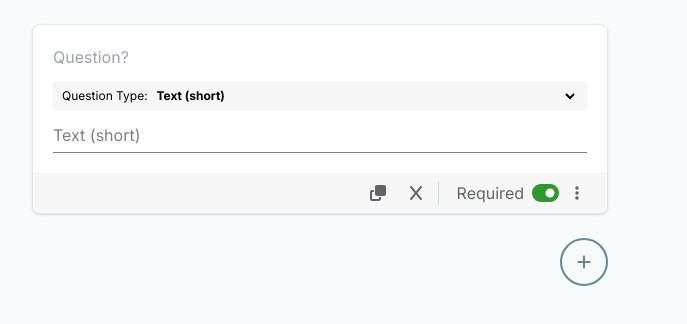
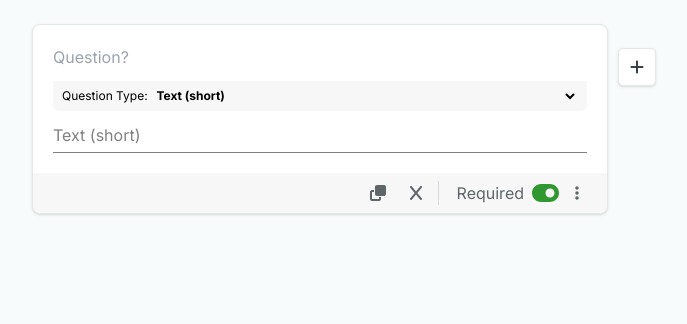
Before and after one commit to jp-ryuji/open-form, a Next.js app: page / in a window 1280 px wide. Shown: the top 324 px of the page, without its empty margins (320-1007 px from the left). Built offline with nearby package versions, Linux system fonts and the light colour scheme.

Commit message:
Put actions bar on the right side

```diff
--- /dev/null
+++ b/app/components/questions/ActionsBar.module.css
@@ -0,0 +1,32 @@
+.actionsBarContainer {
+  position: relative;
+}
+
+.actionsBar {
+  position: absolute;
+  right: -48px;
+  top: 0px;
+  margin-top: 1.5rem;
+  padding: 6px 6px;
+  display: flex;
+  flex-direction: column;
+  align-items: center;
+  transition: all 60ms ease;
+  background: white;
+  border-radius: .3rem;
+  border: 1px solid hsl(0, 0%, 90%);
+  box-shadow: hsla(0, 0%, 0%, 0) 0px 0px 0px 0px, hsla(0, 0%, 0%, 0) 0px 0px 0px 0px, hsla(0, 0%, 0%, 0.1) 0px 1px 3px 0px, hsla(0, 0%, 0%, 0.1) 0px 1px 2px -1px;
+}
+
+.actionsBarButton {
+  width: 24px;
+  height: 24px;
+  border-radius: 50%;
+  color: var(--color-light);
+}
+
+.actionsBarButton:hover, .actionsBarButton:focus {
+  outline: none;
+  color: var(--color-text);
+  background-color: hsl(var(--primary-hue), 50%, 97%);
+}
--- /dev/null
+++ b/app/components/questions/ActionsBar.tsx
@@ -0,0 +1,35 @@
+import { FontAwesomeIcon } from '@fortawesome/react-fontawesome'
+import styles from './ActionsBar.module.css'
+import { faPlus } from '@fortawesome/free-solid-svg-icons'
+import { useEffect, useState } from 'react'
+
+export const ActionsBar = ({ onAdd }: { onAdd: () => void }) => {
+  const [top, setTop] = useState(0)
+  const updateTop = () => {
+    setTop(window.scrollY)
+  }
+
+  useEffect(() => {
+    window.addEventListener('scroll', updateTop)
+
+    return () => window.removeEventListener('scroll', updateTop)
+  }, [])
+
+  return (
+    <ul className={styles.actionsBar} style={{ top }}>
+      <li className={styles.actionsBarItem}>
+        <button onClick={() => onAdd()} className={styles.actionsBarButton}>
+          <FontAwesomeIcon icon={faPlus} />
+        </button>
+      </li>
+    </ul>
+  )
+}
+
+export const ActionsBarContainer = ({
+  children,
+}: {
+  children: React.ReactNode
+}) => {
+  return <div className={styles.actionsBarContainer}>{children}</div>
+}
--- a/app/components/questions/AddQuestionButton.module.css
+++ /dev/null
@@ -1,14 +0,0 @@
-.addQuestionButton {
-  width: 3rem;
-  height: 3rem;
-  border-radius: 50%;
-  border: 2px solid currentColor;
-  color: hsl(var(--primary-hue), 20%, 50%)
-}
-
-.addQuestionButton:focus, .addQuestionButton:hover {
-  outline: none;
-  color: hsl(var(--primary-hue), 50%, 50%);
-  background-color: hsl(var(--primary-hue), 50%, 97%);
-  box-shadow: hsla(0, 0%, 0%, 0) 0px 0px 0px 0px, hsla(0, 0%, 0%, 0) 0px 0px 0px 0px, hsla(0, 0%, 0%, 0.1) 0px 1px 3px 0px, hsla(0, 0%, 0%, 0.1) 0px 1px 2px -1px;
-}
--- a/app/components/questions/AddQuestionButton.tsx
+++ /dev/null
@@ -1,20 +0,0 @@
-import { faPlus } from '@fortawesome/free-solid-svg-icons'
-import { FontAwesomeIcon } from '@fortawesome/react-fontawesome'
-import styles from './AddQuestionButton.module.css'
-
-export default function FunctionBar(props: { onClick: () => void }) {
-  const clickHandler = () => {
-    props.onClick()
-  }
-
-  return (
-    <button
-      type="button"
-      onClick={clickHandler}
-      title="Add new question"
-      className={styles.addQuestionButton}
-    >
-      <FontAwesomeIcon icon={faPlus} />
-    </button>
-  )
-}
--- a/app/components/questions/QuestionForms.tsx
+++ b/app/components/questions/QuestionForms.tsx
@@ -1,10 +1,10 @@
 'use client'
 
-import AddQuestionButton from './AddQuestionButton'
 import QuestionForm from '../question/QuestionForm'
 import { Card, CardBody } from '../ui/Card'
 import { Question, createQuestion, useQuestionStore } from '@/app/store'
 import { nanoid } from 'nanoid'
+import { ActionsBar, ActionsBarContainer } from './ActionsBar'
 
 export default function QuestionForms() {
   const questionStore = useQuestionStore()
@@ -23,7 +23,8 @@ export default function QuestionForms() {
   }
 
   return (
-    <>
+    <ActionsBarContainer>
+      <div className="pb-32">
         {questions.length ? (
           questions.map((question, index) => (
             <QuestionForm
@@ -33,7 +34,9 @@ export default function QuestionForms() {
                 addQuestionFormHandler({ ...duplicate, id: nanoid() })
               }
               onDeleteQuestion={() => deleteQuestionFormHandler(index)}
-            onUpdate={(question) => updateQuestionFormHandler(index, question)}
+              onUpdate={(question) =>
+                updateQuestionFormHandler(index, question)
+              }
             />
           ))
         ) : (
@@ -41,9 +44,8 @@ export default function QuestionForms() {
             <CardBody>No question.</CardBody>
           </Card>
         )}
-      <div className="mt-6 flex justify-end">
-        <AddQuestionButton onClick={addQuestionFormHandler} />
       </div>
-    </>
+      <ActionsBar onAdd={addQuestionFormHandler} />
+    </ActionsBarContainer>
   )
 }
```
Lines whose indentation alone changed are shown as unchanged.
